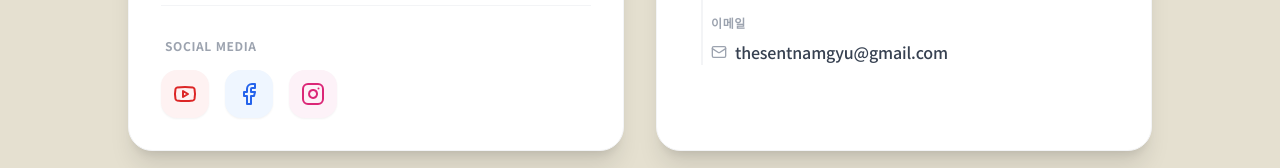
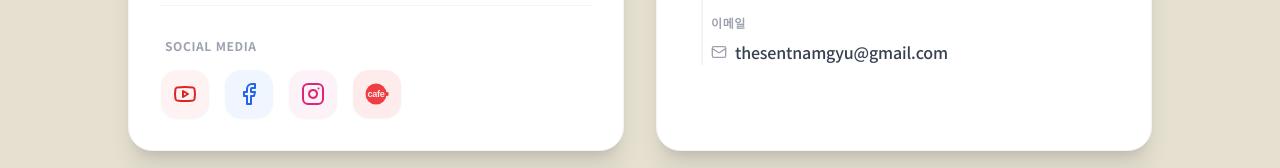
Before and after one commit to allaboutcan-pixel/thesentchurch, a React (Vite) app: page /about in a window 1280 px wide. Shown: the part 7408-7576 px from the top of the page. Built offline with nearby package versions, Linux system fonts and the light colour scheme; no server answers; the database is empty; a web font is replaced by a local one.

Commit message:
Add Daum Cafe icon and link to About page social media section

```diff
--- a/src/pages/About.jsx
+++ b/src/pages/About.jsx
@@ -715,17 +715,33 @@ const About = () => {
                                 <div className="space-y-4">
                                     <p className="text-xs font-bold text-gray-400 uppercase tracking-wider ml-1">Social Media</p>
                                     <div className="flex gap-4">
-                                        <a href={churchData.general.social.youtube} target="_blank" rel="noopener noreferrer"
+                                        <a href={config?.social?.youtube || churchData.general.social.youtube} target="_blank" rel="noopener noreferrer"
                                             className="p-3 bg-red-50 text-red-600 rounded-2xl hover:bg-red-600 hover:text-white transition-all duration-300 shadow-sm">
                                             <Youtube size={24} />
                                         </a>
-                                        <a href={churchData.general.social.facebook} target="_blank" rel="noopener noreferrer"
+                                        <a href={config?.social?.facebook || churchData.general.social.facebook} target="_blank" rel="noopener noreferrer"
                                             className="p-3 bg-blue-50 text-blue-600 rounded-2xl hover:bg-blue-600 hover:text-white transition-all duration-300 shadow-sm">
                                             <Facebook size={24} />
                                         </a>
-                                        <a href={churchData.general.social.instagram} target="_blank" rel="noopener noreferrer"
+                                        <a href={config?.social?.instagram || churchData.general.social.instagram} target="_blank" rel="noopener noreferrer"
                                             className="p-3 bg-pink-50 text-pink-600 rounded-2xl hover:bg-pink-600 hover:text-white transition-all duration-300 shadow-sm">
                                             <Instagram size={24} />
+                                        </a>
+                                        <a href={config?.social?.daumCafe || churchData.general.social.daumCafe} target="_blank" rel="noopener noreferrer"
+                                            className="p-3 bg-[#EF3E42]/10 text-[#EF3E42] rounded-2xl hover:bg-[#EF3E42] hover:text-white transition-all duration-300 shadow-sm flex items-center justify-center">
+                                            <span className="sr-only">Daum Cafe</span>
+                                            <svg viewBox="0 0 100 100" className="w-6 h-6 fill-current">
+                                                <defs>
+                                                    <mask id="cafe-mask-about">
+                                                        <rect width="100" height="100" fill="white" />
+                                                        <text x="46" y="62" fontSize="38" fontWeight="bold" fill="black" textAnchor="middle" fontFamily="Arial, sans-serif" letterSpacing="-1">cafe</text>
+                                                    </mask>
+                                                </defs>
+                                                <g mask="url(#cafe-mask-about)">
+                                                    <circle cx="46" cy="50" r="44" />
+                                                    <path d="M 75 42 L 94 42 A 4 4 0 0 1 98 46 L 98 54 A 4 4 0 0 1 94 58 L 75 58 Z" />
+                                                </g>
+                                            </svg>
                                         </a>
                                     </div>
                                 </div>
```
